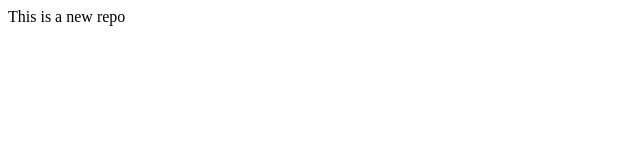
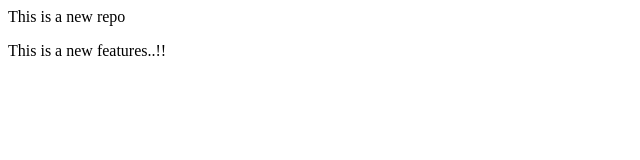
Before and after one commit to ApurvaBansode1102/localrepo, a plain HTML site: page index.html in a window 1280 px wide. Shown: the whole page, without its empty margins (0-640 px from the left). Drawn offline with Linux system fonts and the light colour scheme.

Commit message:
Add new Features

```diff
--- a/index.html
+++ b/index.html
@@ -1 +1,2 @@
 <p>This is a new repo</p>
+<p>This is a new features..!!</p>
```
